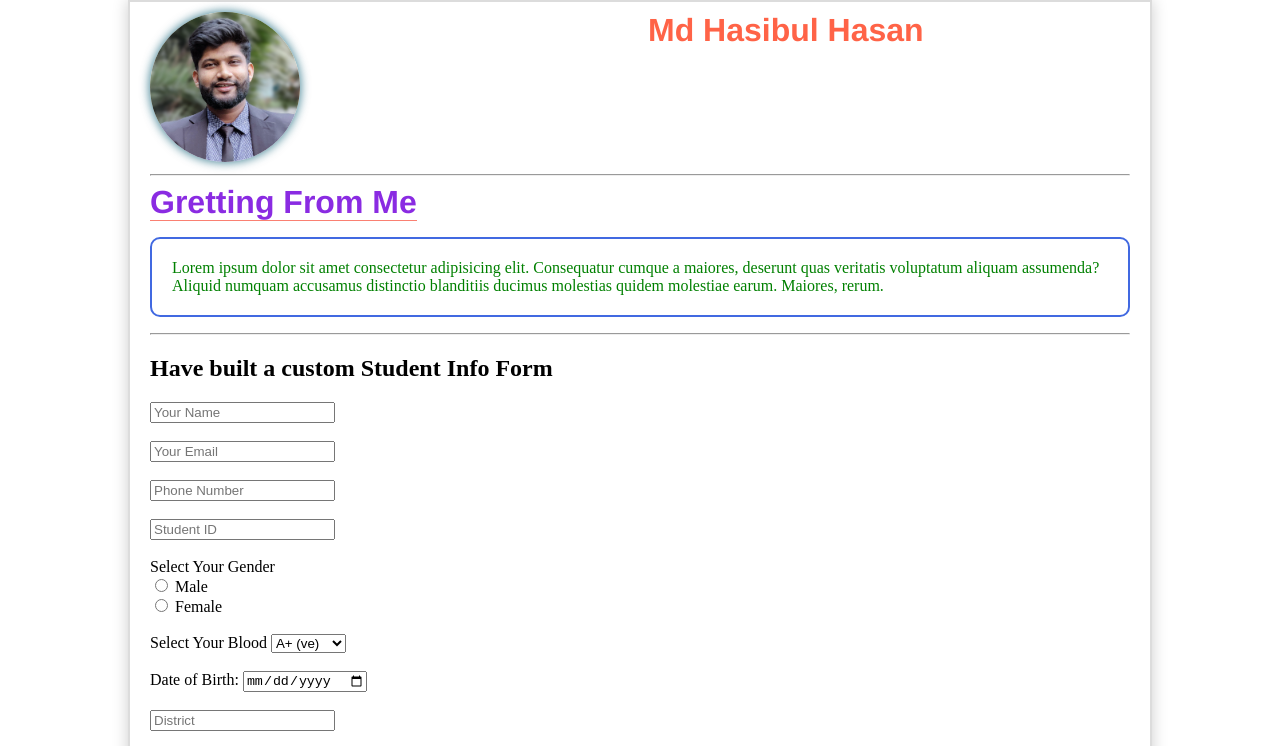
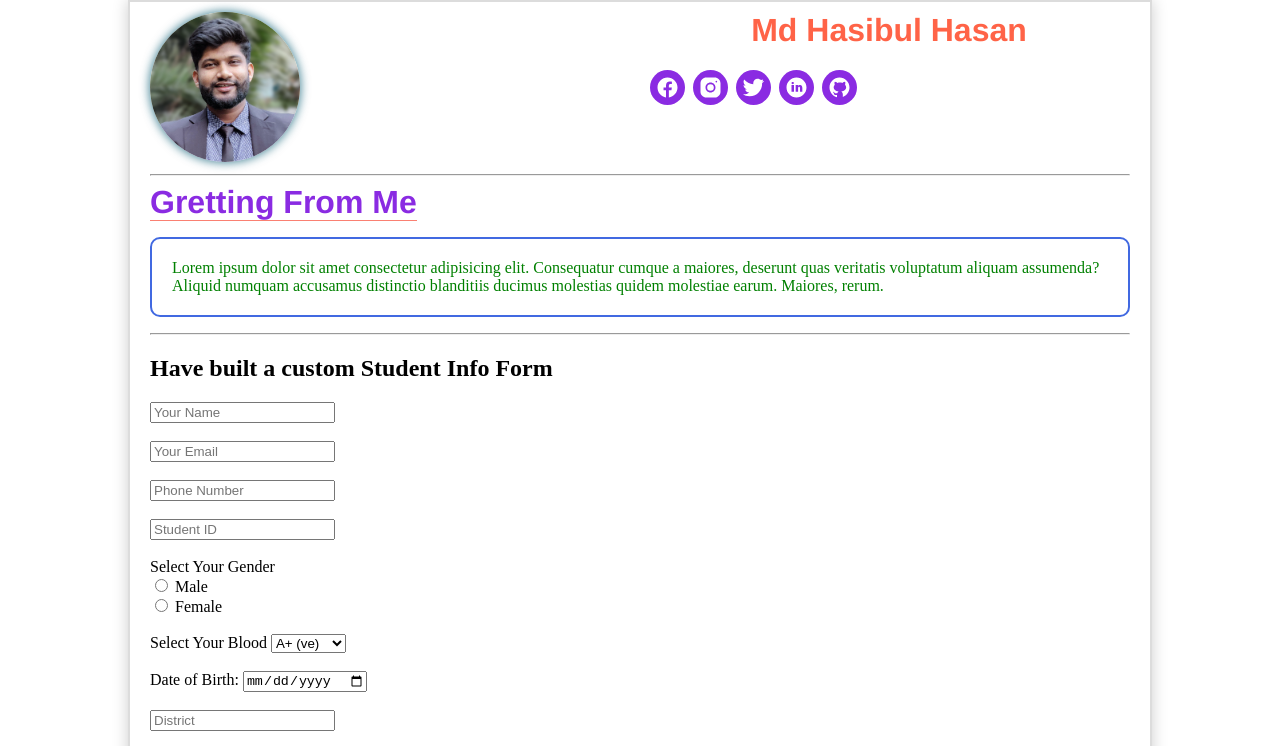
Before and after one commit to cbHasib/my-second-repo, a plain HTML site: page index.html in a window 1280 px wide. Shown: the top 746 px of the page. Drawn offline with Linux system fonts and the light colour scheme.

Commit message:
Update CSS and content

```diff
--- a/css/style.css
+++ b/css/style.css
@@ -28,8 +28,6 @@ p{
 
 
 .username{
-    align-self: center;
-    display: inline;
     color: tomato;
     font-family: 'Franklin Gothic Medium', 'Arial Narrow', Arial, sans-serif;
     font-weight: 600;
@@ -50,6 +48,20 @@ p{
     vertical-align: middle;
 }
 
+.social_icons{
+    background-color: blueviolet;
+    display: inline;
+    margin: 0px 2px;
+    width: 25px;
+    height: 25px;
+    border-radius: 100%;
+    padding: 5px;
+}
+.social_icons:hover{
+    background-color: cadetblue;
+    transition-duration: 300ms;
+}
+
 .image_circle{
     border-radius: 100%;
     box-shadow: 0px 0px 10px 1px rgba(0, 87, 111, 0.7);
--- a/index.html
+++ b/index.html
@@ -16,6 +16,12 @@
         </div>
         <div class="intro_item_right">
             <h1 class="username">Md Hasibul Hasan</h1>
+            <a href="https://www.facebook.com/cbHasib"><img class="social_icons" src="images/icons/facebook.svg" alt=""></a>
+            <a href="https://www.intagram.com/cbHasib"><img class="social_icons" src="images/icons/instagram.svg" alt=""></a>
+            <a href="https://www.twitter.com/cbHasib"><img class="social_icons" src="images/icons/twitter.svg" alt=""></a>
+            <a href="https://www.linkedin.com/in/cbHasib"><img class="social_icons" src="images/icons/linkedin.svg" alt=""></a>
+            <a href="https://www.github.com/cbHasib"><img class="social_icons" src="images/icons/github.svg" alt=""></a>
+
         </div>
   </div>
 
```
Also changed, not shown: images/icons/facebook.svg (added), images/icons/github.svg (added), images/icons/instagram.svg (added), images/icons/linkedin.svg (added), images/icons/twitter.svg (added).
